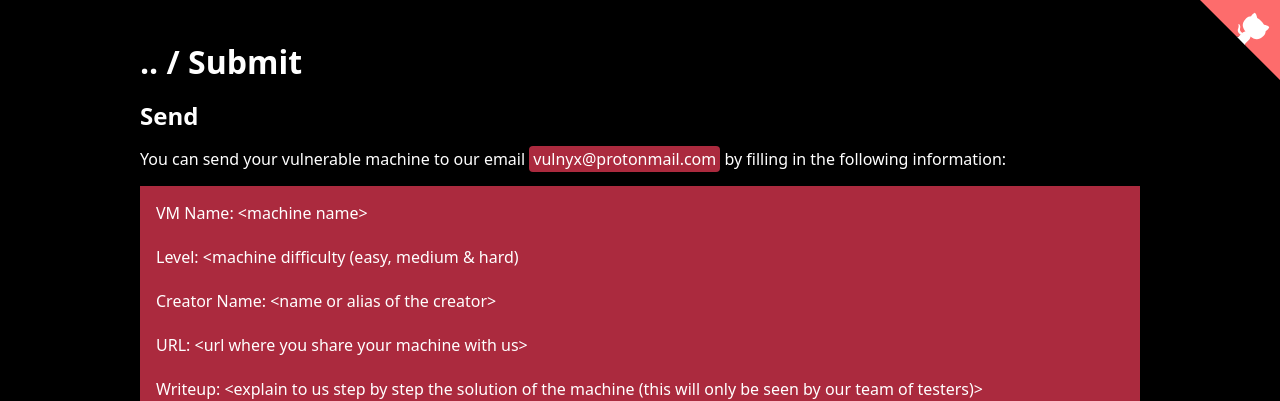
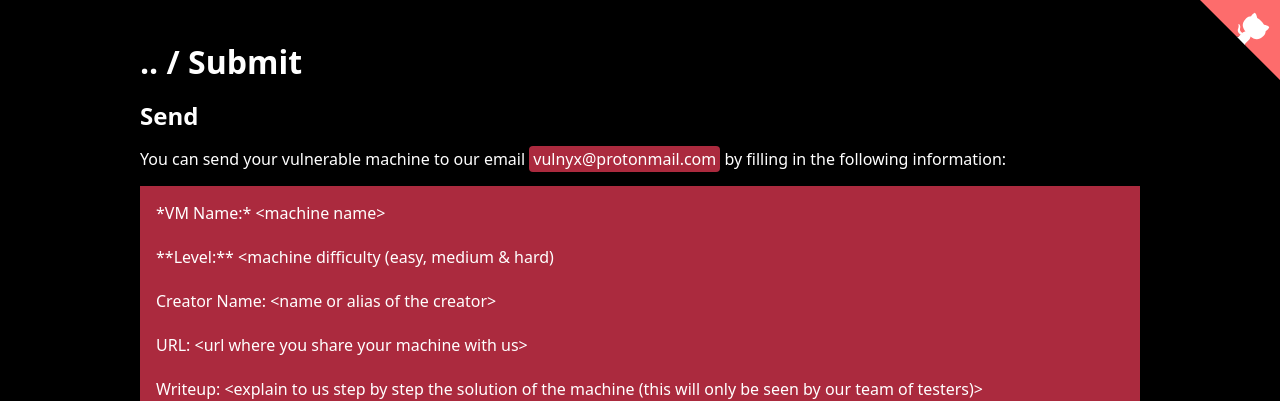
Before and after one commit to VulNyx/vulnyx, a Jekyll site: the page built from submit.md, in a window 1280 px wide. Shown: the top 401 px of the page. Built offline with Jekyll 4.4.1, drawn with Linux system fonts in a browser that asks for light colours; part of the change alters nothing that is shown; some of the changed text lies outside the part shown.

````diff
--- a/submit.md
+++ b/submit.md
@@ -8,9 +8,9 @@ title: Submit
 You can send your vulnerable machine to our email `vulnyx@protonmail.com` by filling in the following information:
 
 ```
-VM Name: <machine name>
+*VM Name:* <machine name>
 
-Level: <machine difficulty (easy, medium & hard)
+**Level:** <machine difficulty (easy, medium & hard)
 
 Creator Name: <name or alias of the creator>
 
````
